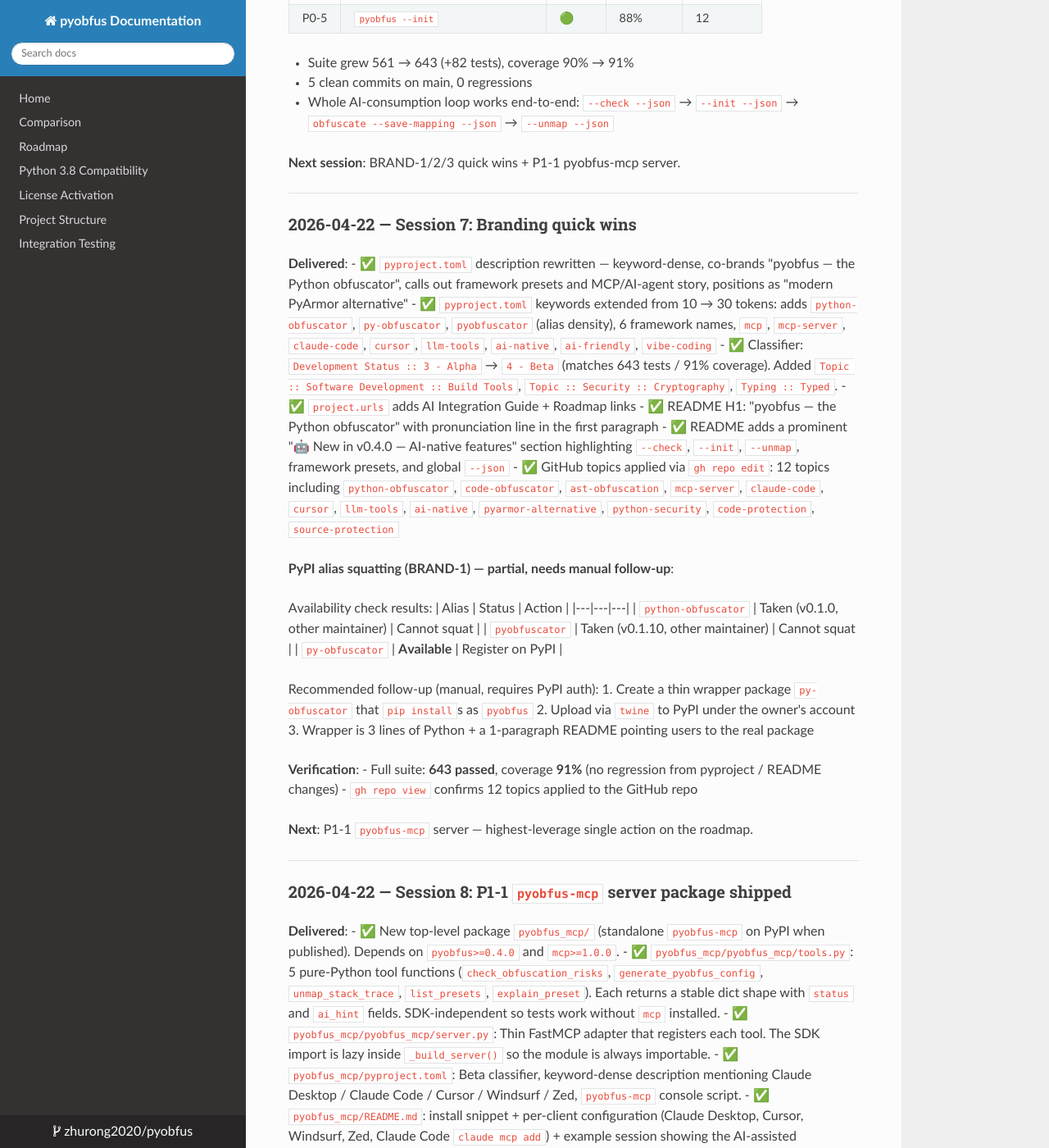
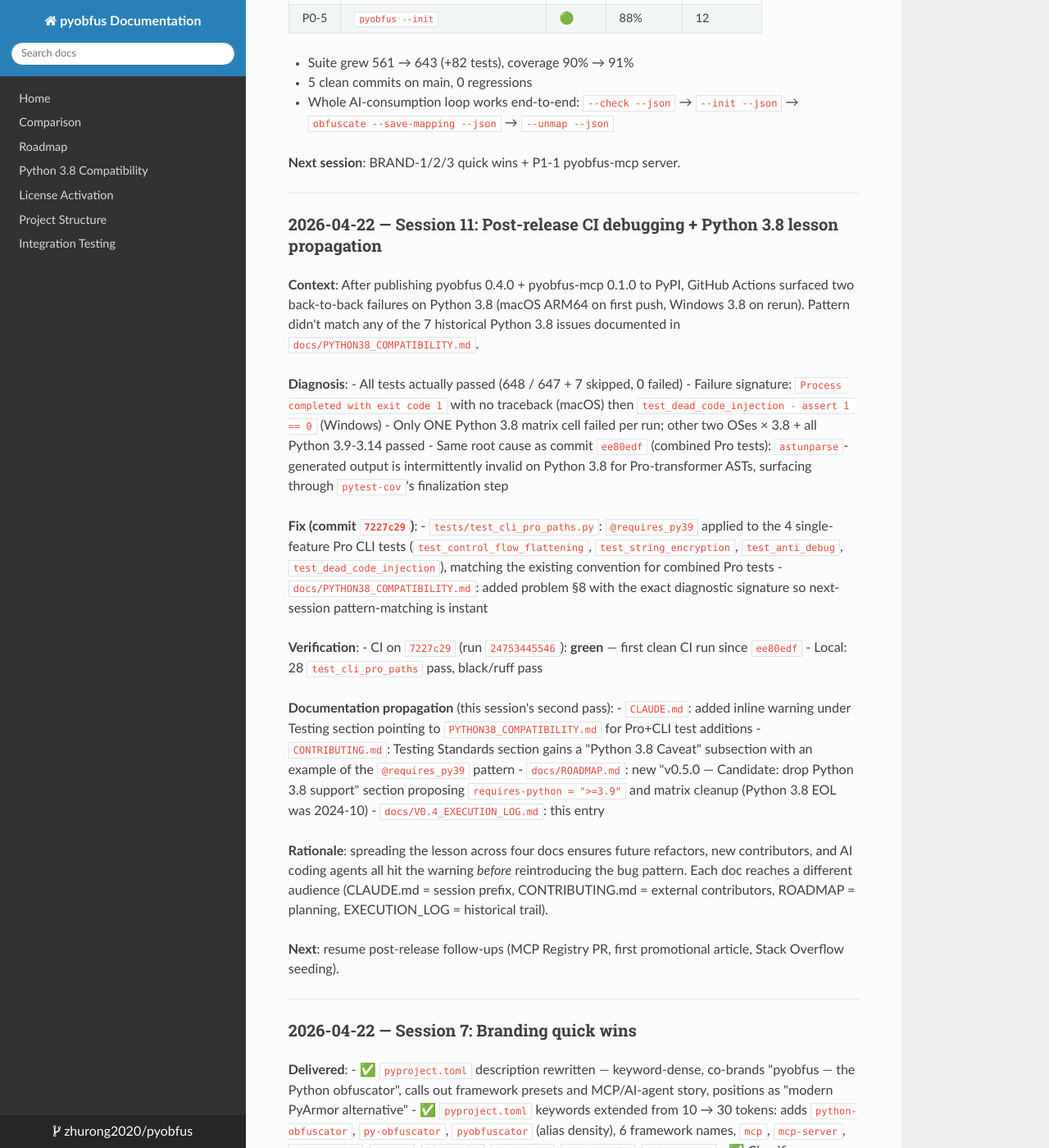
Before and after one commit to zhurong2020/pyobfus, an MkDocs documentation site: the page built from docs/V0.4_EXECUTION_LOG.md, in a window 1280 px wide and 1400 px high, scrolled down 5282 px. Shown: the whole window at 82% size. Built offline with MkDocs 1.6.1, drawn with Linux system fonts in a browser that asks for light colours; nearby versions of some CDN libraries.

Commit message:
docs: propagate Python 3.8 Pro-CLI-test lesson across four docs
Follow-up to 7227c29. The technical fix (applying @requires_py39 to
the 4 single-feature Pro CLI tests) is already in. This commit
broadcasts the lesson so future refactors, new contributors, and AI
coding agents all hit the warning before reintroducing the pattern.

Each doc reaches a different audience:

- CLAUDE.md (project-root session prefix): inline warning under
  Testing section. Every session started in this repo loads CLAUDE.md,
  so this is the highest-coverage pointer. One-liner, links to the
  full PYTHON38_COMPATIBILITY.md.

- CONTRIBUTING.md (external contributors): new "Python 3.8 Caveat"
  subsection under Testing Standards with a concrete @requires_py39
  code example. Shown to anyone opening a PR.

- docs/ROADMAP.md: new "v0.5.0 - Candidate: drop Python 3.8 support"
  section. Python 3.8 EOL was October 2024; docs/PYTHON38_COMPATIBILITY.md
  already lists 8 distinct problems; better to bump requires-python
  than keep patching.

- docs/V0.4_EXECUTION_LOG.md: session 11 log entry with the full
  diagnostic trail, the fix commit hash, and the list of docs updated.
  Preserves historical context for future archaeology.

No code changes. No CI impact.

Co-Authored-By: Claude Opus 4.7 (1M context) <noreply@anthropic.com>

```diff
--- a/docs/V0.4_EXECUTION_LOG.md
+++ b/docs/V0.4_EXECUTION_LOG.md
@@ -191,6 +191,36 @@ Legend: ⚪ pending · 🟡 in_progress · 🟢 done · 🔴 blocked
 
 ---
 
+### 2026-04-22 — Session 11: Post-release CI debugging + Python 3.8 lesson propagation
+
+**Context**: After publishing pyobfus 0.4.0 + pyobfus-mcp 0.1.0 to PyPI, GitHub Actions surfaced two back-to-back failures on Python 3.8 (macOS ARM64 on first push, Windows 3.8 on rerun). Pattern didn't match any of the 7 historical Python 3.8 issues documented in `docs/PYTHON38_COMPATIBILITY.md`.
+
+**Diagnosis**:
+- All tests actually passed (648 / 647 + 7 skipped, 0 failed)
+- Failure signature: `Process completed with exit code 1` with no traceback (macOS) then `test_dead_code_injection - assert 1 == 0` (Windows)
+- Only ONE Python 3.8 matrix cell failed per run; other two OSes × 3.8 + all Python 3.9-3.14 passed
+- Same root cause as commit `ee80edf` (combined Pro tests): `astunparse`-generated output is intermittently invalid on Python 3.8 for Pro-transformer ASTs, surfacing through `pytest-cov`'s finalization step
+
+**Fix (commit `7227c29`)**:
+- `tests/test_cli_pro_paths.py`: `@requires_py39` applied to the 4 single-feature Pro CLI tests (`test_control_flow_flattening`, `test_string_encryption`, `test_anti_debug`, `test_dead_code_injection`), matching the existing convention for combined Pro tests
+- `docs/PYTHON38_COMPATIBILITY.md`: added problem §8 with the exact diagnostic signature so next-session pattern-matching is instant
+
+**Verification**:
+- CI on `7227c29` (run `24753445546`): **green** — first clean CI run since `ee80edf`
+- Local: 28 `test_cli_pro_paths` pass, black/ruff pass
+
+**Documentation propagation** (this session's second pass):
+- `CLAUDE.md`: added inline warning under Testing section pointing to `PYTHON38_COMPATIBILITY.md` for Pro+CLI test additions
+- `CONTRIBUTING.md`: Testing Standards section gains a "Python 3.8 Caveat" subsection with an example of the `@requires_py39` pattern
+- `docs/ROADMAP.md`: new "v0.5.0 — Candidate: drop Python 3.8 support" section proposing `requires-python = ">=3.9"` and matrix cleanup (Python 3.8 EOL was 2024-10)
+- `docs/V0.4_EXECUTION_LOG.md`: this entry
+
+**Rationale**: spreading the lesson across four docs ensures future refactors, new contributors, and AI coding agents all hit the warning *before* reintroducing the bug pattern. Each doc reaches a different audience (CLAUDE.md = session prefix, CONTRIBUTING.md = external contributors, ROADMAP = planning, EXECUTION_LOG = historical trail).
+
+**Next**: resume post-release follow-ups (MCP Registry PR, first promotional article, Stack Overflow seeding).
+
+---
+
 ### 2026-04-22 — Session 7: Branding quick wins
 
 **Delivered**:
```
Also changed, not shown: CLAUDE.md (+2 -0 lines), CONTRIBUTING.md (+15 -0 lines), docs/ROADMAP.md (+15 -0 lines).
